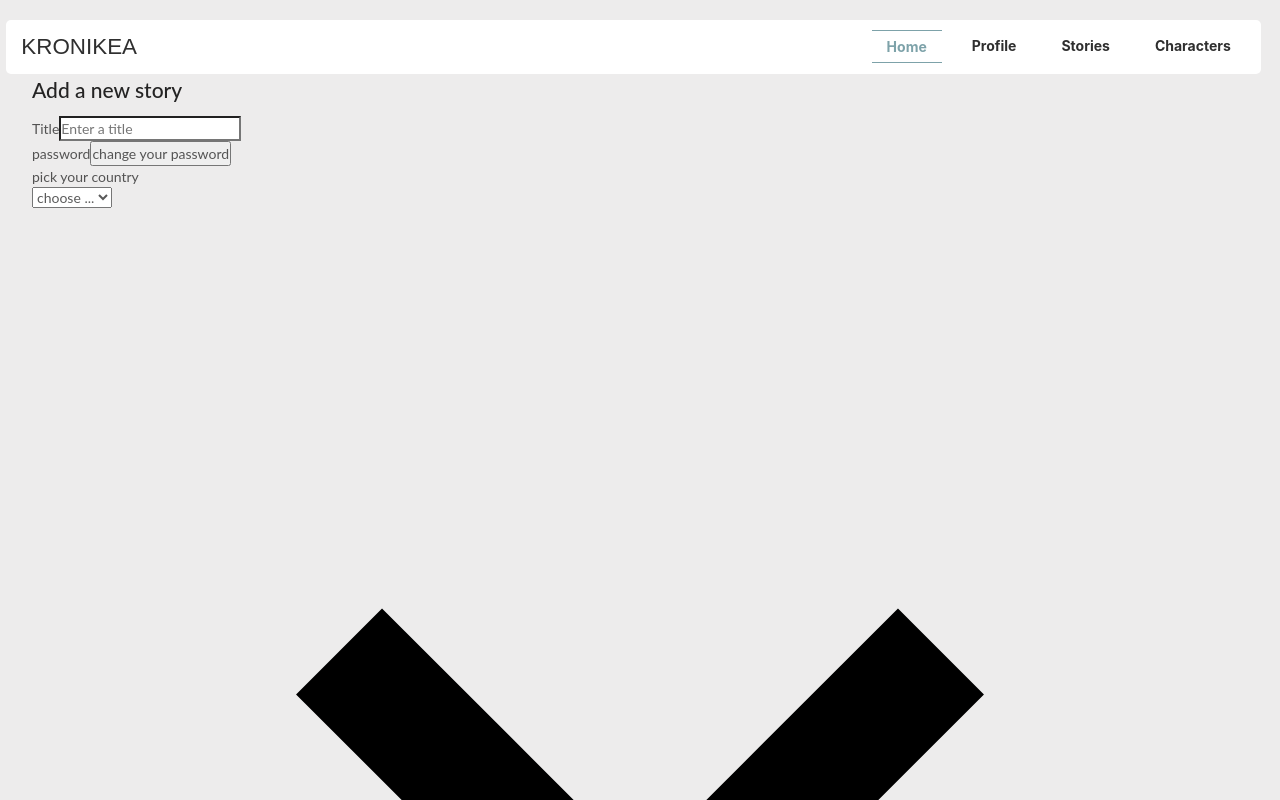
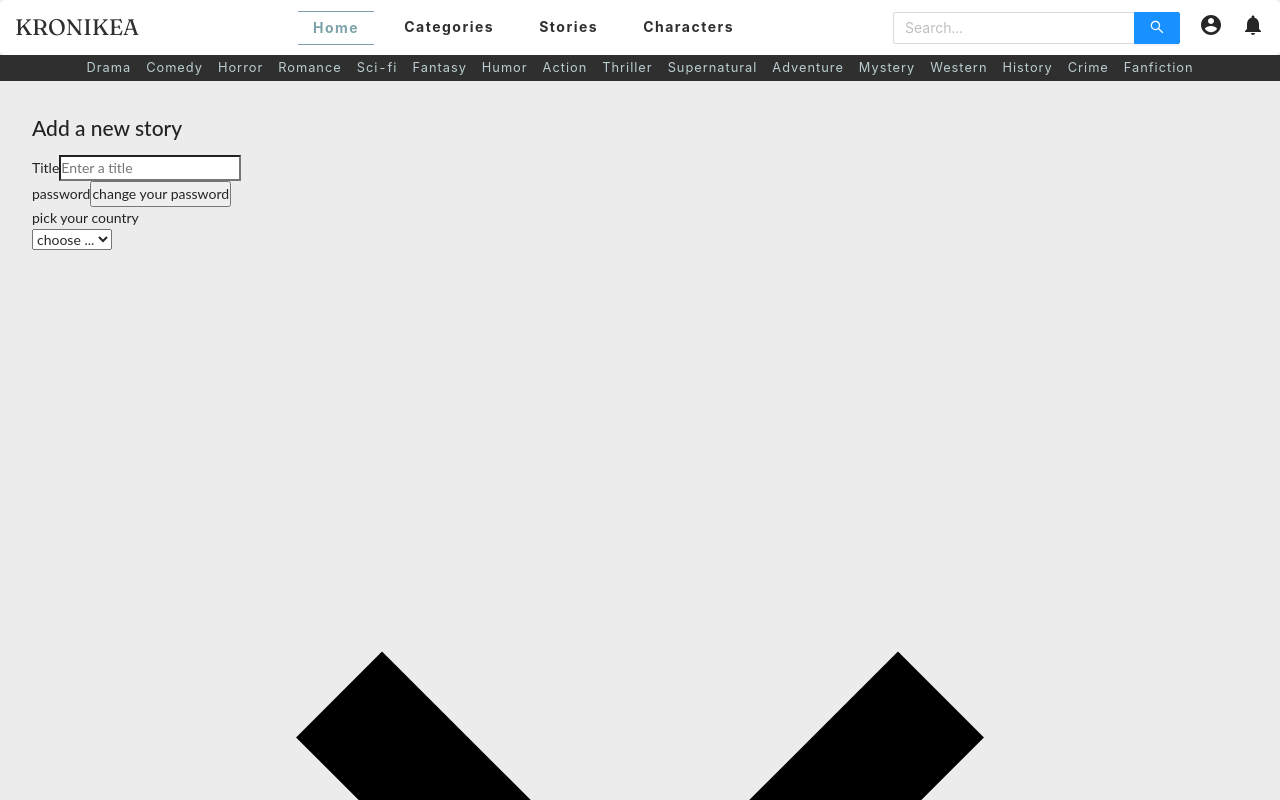
Before and after one commit to HawolyBa/kronikea-1, a Next.js app: page /story/new in a window 1280 px wide. Shown: the top 800 px of the page. Built offline with nearby package versions, Linux system fonts and the light colour scheme; a web font is replaced by a local one.

Commit message:
New Navbar design

```diff
--- a/components/common/Navbar.js
+++ b/components/common/Navbar.js
@@ -1,8 +1,16 @@
 import React from "react";
 import Link from "next/link";
+import AccountCircleIcon from "@material-ui/icons/AccountCircle";
+import NotificationsIcon from "@material-ui/icons/Notifications";
+import { Input, Space } from "antd";
+
+const { Search } = Input;
 
 const Navbar = () => {
+  const onSearch = () => {};
+
   return (
+    <section className="navbar-header">
       <header id="main-navbar">
         <div className="inner-header">
           <h1 id="title">Kronikea</h1>
@@ -15,7 +23,7 @@ const Navbar = () => {
               </li>
               <li>
                 <Link href="/">
-                <a>Profile</a>
+                  <a>Categories</a>
                 </Link>
               </li>
               <li>
@@ -30,8 +38,36 @@ const Navbar = () => {
               </li>
             </ul>
           </nav>
+          <div className="header-icons">
+            <Space align="center">
+              <Search placeholder="Search..." onSearch={onSearch} enterButton />
+              <AccountCircleIcon className="icons" />
+              <NotificationsIcon className="icons" />
+            </Space>
+          </div>
         </div>
       </header>
+      <header className="categories">
+        <ul>
+          <li>Drama</li>
+          <li>Comedy</li>
+          <li>Horror</li>
+          <li>Romance</li>
+          <li>Sci-fi</li>
+          <li>Fantasy</li>
+          <li>Humor</li>
+          <li>Action</li>
+          <li>Thriller</li>
+          <li>Supernatural</li>
+          <li>Adventure</li>
+          <li>Mystery</li>
+          <li>Western</li>
+          <li>History</li>
+          <li>Crime</li>
+          <li>Fanfiction</li>
+        </ul>
+      </header>
+    </section>
   );
 };
 
--- a/package.json
+++ b/package.json
@@ -19,7 +19,7 @@
     "@material-ui/icons": "^4.11.2",
     "@zeit/next-less": "^1.0.1",
     "@zeit/next-sass": "^1.0.1",
-    "antd": "^3.26.20",
+    "antd": "^4.10.3",
     "babel-preset-es2015": "^6.24.1",
     "less": "^3.13.1",
     "next": "^9.5.5",
--- a/style/components/_header.scss
+++ b/style/components/_header.scss
@@ -54,7 +54,7 @@ header#main-header {
 }
 
 header#main-navbar {
-  width: 99%;
+  width: 100%;
   position: relative;
 
   .inner-header {
@@ -62,11 +62,10 @@ header#main-navbar {
     flex-flow: row nowrap;
     justify-content: space-between;
     align-items: center;
-    max-width: 99%;
+    max-width: 100%;
     margin: 0 auto;
     padding: 10px 15px;
     background: #ffffff;
-    margin-top: 20px;
     border-radius: 5px;
   }
 
@@ -75,6 +74,7 @@ header#main-navbar {
     text-transform: uppercase;
     font-size: 1.4rem;
     font-family: "Handlee", sans-serif;
+    font-family: "Fraunces", serif;
   }
 
   a {
@@ -90,6 +90,7 @@ header#main-navbar {
         color: #2f2f2f;
         font-weight: bold;
         padding: 5px 15px;
+        letter-spacing: 1.5px;
 
         &.active {
           color: $primary;
@@ -103,4 +104,38 @@ header#main-navbar {
       }
     }
   }
+
+  .header-icons {
+    .icons {
+      margin-left: 10px;
+    }
+  }
 }
+
+header.categories {
+  padding: 3px 0;
+  background-color: #2f2f2f;
+  color: lighten($primary, 20%);
+  font-size: 0.8rem;
+  ul {
+    display: flex;
+    justify-content: center;
+    align-items: center;
+
+    li {
+      margin-right: 15px;
+      letter-spacing: 1px;
+
+      &:last-child {
+        margin-right: 0;
+      }
+    }
+  }
+}
+
+section.navbar-header {
+  position: sticky;
+  top: 0;
+  left: 0;
+  z-index: 999;
+}
--- a/style/general/_reset.scss
+++ b/style/general/_reset.scss
@@ -32,5 +32,5 @@ main.main-content {
 
 .content {
   max-width: 95%;
-  margin: 0 auto;
+  margin: 30px auto;
 }
```
Also changed, not shown: 1 other file (tests, documents, lock files or other folders). Lines whose indentation alone changed are shown as unchanged.
